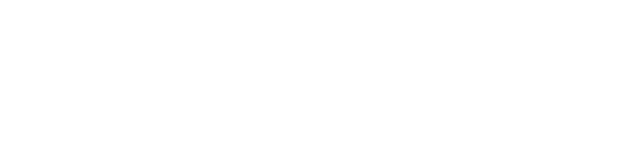
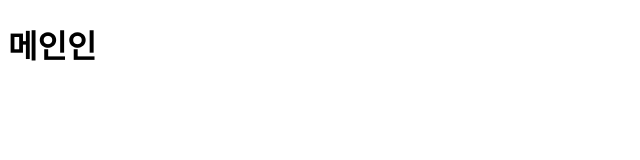
Before and after one commit to hans4809/Web_Study, a plain HTML site: page index.html in a window 1280 px wide. Shown: the whole page, without its empty margins (0-640 px from the left). Drawn offline with Linux system fonts and the light colour scheme.

Commit message:
헤더 이름 메인인

```diff
--- a/index.html
+++ b/index.html
@@ -5,3 +5,7 @@
 	<meta charset="UTF-8">
 	<title>WebPage</title>
 </head>
+
+<body>
+    <h1>메인인</h1>
+</body>
```
